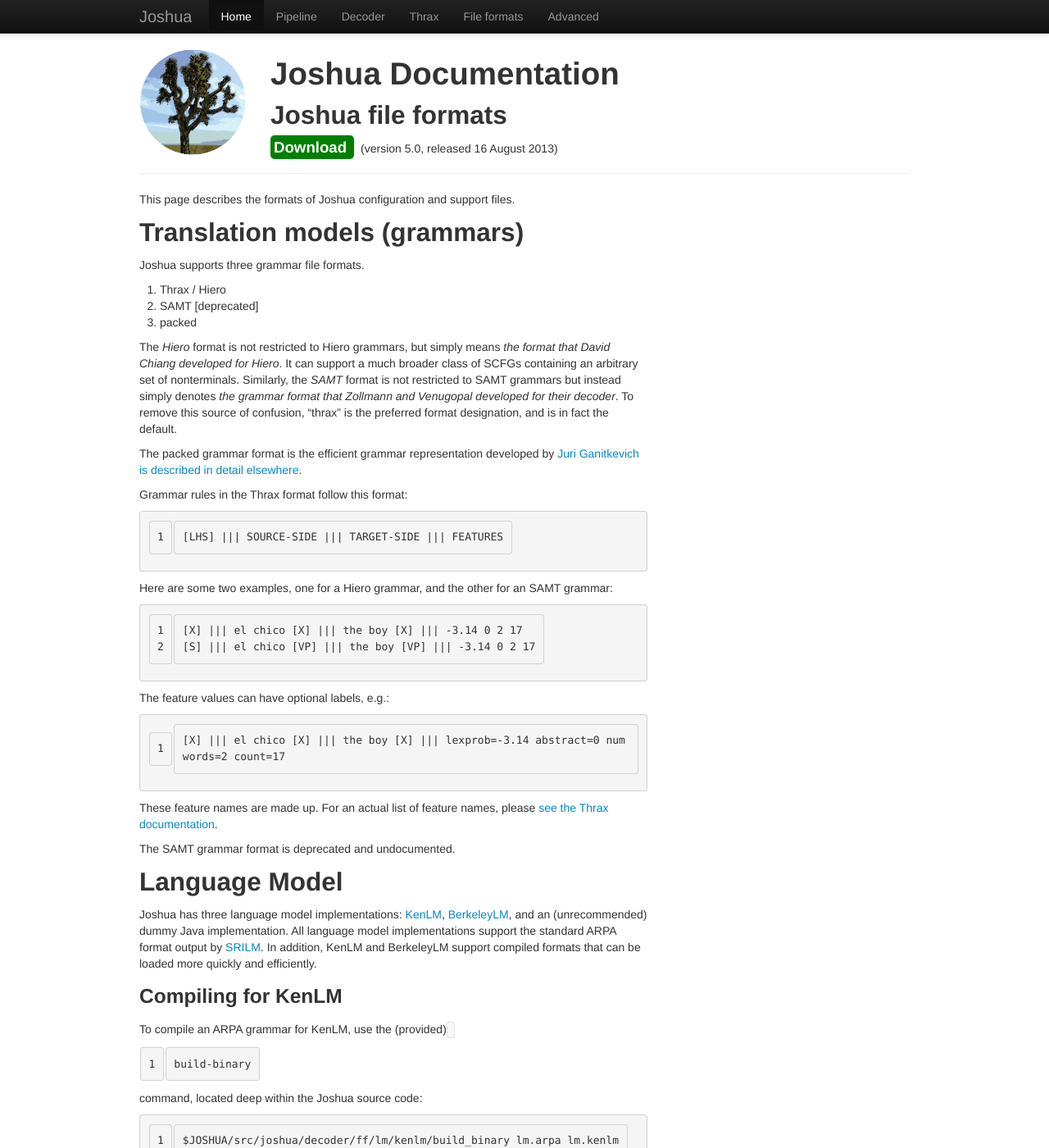
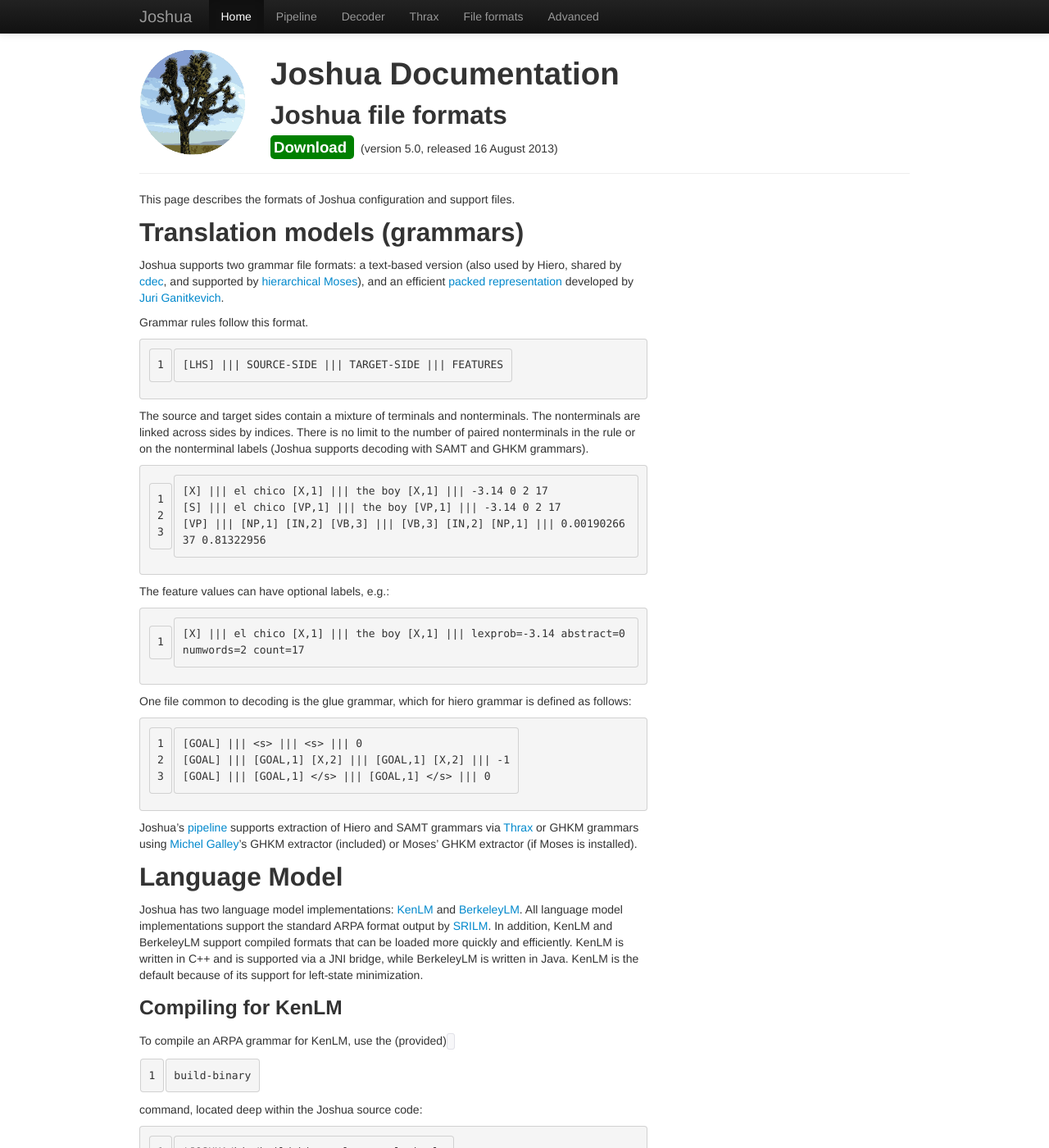
Before and after one commit to joshua-decoder/joshua-decoder.github.com, a Jekyll site: the page built from 5.0/file-formats.md, in a window 1280 px wide and 1400 px high. Shown: the whole window at 82% size. Built offline with Jekyll 4.4.1, drawn with Linux system fonts in a browser that asks for light colours; nearby versions of some CDN libraries; library files that are not in the unit come from our copies; some of the changed text lies outside the part shown.

Commit message:
Updated file format information

```diff
--- a/5.0/file-formats.md
+++ b/5.0/file-formats.md
@@ -7,53 +7,52 @@
 
 ## Translation models (grammars)
 
-Joshua supports three grammar file formats.
+Joshua supports two grammar file formats: a text-based version (also used by Hiero, shared by
+[cdec](), and supported by [hierarchical Moses]()), and an efficient
+[packed representation](packing.html) developed by [Juri Ganitkevich](http://cs.jhu.edu/~juri).
 
-1. Thrax / Hiero
-1. SAMT [deprecated]
-1. packed
-
-The *Hiero* format is not restricted to Hiero grammars, but simply means *the format that David
-Chiang developed for Hiero*.  It can support a much broader class of SCFGs containing an arbitrary
-set of nonterminals.  Similarly, the *SAMT* format is not restricted to SAMT grammars but instead
-simply denotes *the grammar format that Zollmann and Venugopal developed for their decoder*.  To
-remove this source of confusion, "thrax" is the preferred format designation, and is in fact the
-default.
-
-The packed grammar format is the efficient grammar representation developed by
-[Juri Ganitkevich](http://cs.jhu.edu/~juri) [is described in detail elsewhere](packing.html).
-
-Grammar rules in the Thrax format follow this format:
+Grammar rules follow this format.
 
     [LHS] ||| SOURCE-SIDE ||| TARGET-SIDE ||| FEATURES
 
-Here are some two examples, one for a Hiero grammar, and the other for an SAMT grammar:
+The source and target sides contain a mixture of terminals and nonterminals. The nonterminals are
+linked across sides by indices. There is no limit to the number of paired nonterminals in the rule
+or on the nonterminal labels (Joshua supports decoding with SAMT and GHKM grammars).
 
-    [X] ||| el chico [X] ||| the boy [X] ||| -3.14 0 2 17
-    [S] ||| el chico [VP] ||| the boy [VP] ||| -3.14 0 2 17
+    [X] ||| el chico [X,1] ||| the boy [X,1] ||| -3.14 0 2 17
+    [S] ||| el chico [VP,1] ||| the boy [VP,1] ||| -3.14 0 2 17
+    [VP] ||| [NP,1] [IN,2] [VB,3] ||| [VB,3] [IN,2] [NP,1] ||| 0.0019026637 0.81322956
+
 
 The feature values can have optional labels, e.g.:
 
-    [X] ||| el chico [X] ||| the boy [X] ||| lexprob=-3.14 abstract=0 numwords=2 count=17
+    [X] ||| el chico [X,1] ||| the boy [X,1] ||| lexprob=-3.14 abstract=0 numwords=2 count=17
 
-These feature names are made up.  For an actual list of feature names, please
-[see the Thrax documentation](thrax.html).
+One file common to decoding is the glue grammar, which for hiero grammar is defined as follows:
 
-The SAMT grammar format is deprecated and undocumented.
+    [GOAL] ||| <s> ||| <s> ||| 0
+    [GOAL] ||| [GOAL,1] [X,2] ||| [GOAL,1] [X,2] ||| -1
+    [GOAL] ||| [GOAL,1] </s> ||| [GOAL,1] </s> ||| 0
+
+Joshua's [pipeline](pipeline.html) supports extraction of Hiero and SAMT grammars via
+[Thrax](thrax.html) or GHKM grammars using [Michel Galley](http://www-nlp.stanford.edu/~mgalley/)'s
+GHKM extractor (included) or Moses' GHKM extractor (if Moses is installed).
 
 ## Language Model
 
-Joshua has three language model implementations: [KenLM](), [BerkeleyLM](), and an (unrecommended)
-dummy Java implementation.  All language model implementations support the standard ARPA format
-output by [SRILM]().  In addition, KenLM and BerkeleyLM support compiled formats that can be loaded
-more quickly and efficiently.
+Joshua has two language model implementations: [KenLM](http://kheafield.com/code/kenlm/) and
+[BerkeleyLM](http://berkeleylm.googlecode.com).  All language model implementations support the
+standard ARPA format output by [SRILM](http://www.speech.sri.com/projects/srilm/).  In addition,
+KenLM and BerkeleyLM support compiled formats that can be loaded more quickly and efficiently. KenLM
+is written in C++ and is supported via a JNI bridge, while BerkeleyLM is written in Java. KenLM is
+the default because of its support for left-state minimization.
 
 ### Compiling for KenLM
 
 To compile an ARPA grammar for KenLM, use the (provided) `build-binary` command, located deep within
 the Joshua source code:
 
-    $JOSHUA/src/joshua/decoder/ff/lm/kenlm/build_binary lm.arpa lm.kenlm
+    $JOSHUA/bin/build_binary lm.arpa lm.kenlm
 
 This script takes the `lm.arpa` file and produces the compiled version in `lm.kenlm`.
 
@@ -65,14 +64,10 @@
 
 The `lm.berkeleylm` file can then be listed directly in the [Joshua configuration file](decoder.html).
 
-## Joshua configuration
+## Joshua configuration file
 
-See [the decoder page](decoder.html).
-
-## Pipeline configuration
-
-See [the pipeline page](pipeline.html).
+The [decoder page](decoder.html) documents decoder command-line and config file options.
 
 ## Thrax configuration
 
-See [the thrax page](thrax.html).
+See [the thrax page](thrax.html) for more information about the Thrax configuration file.
```
